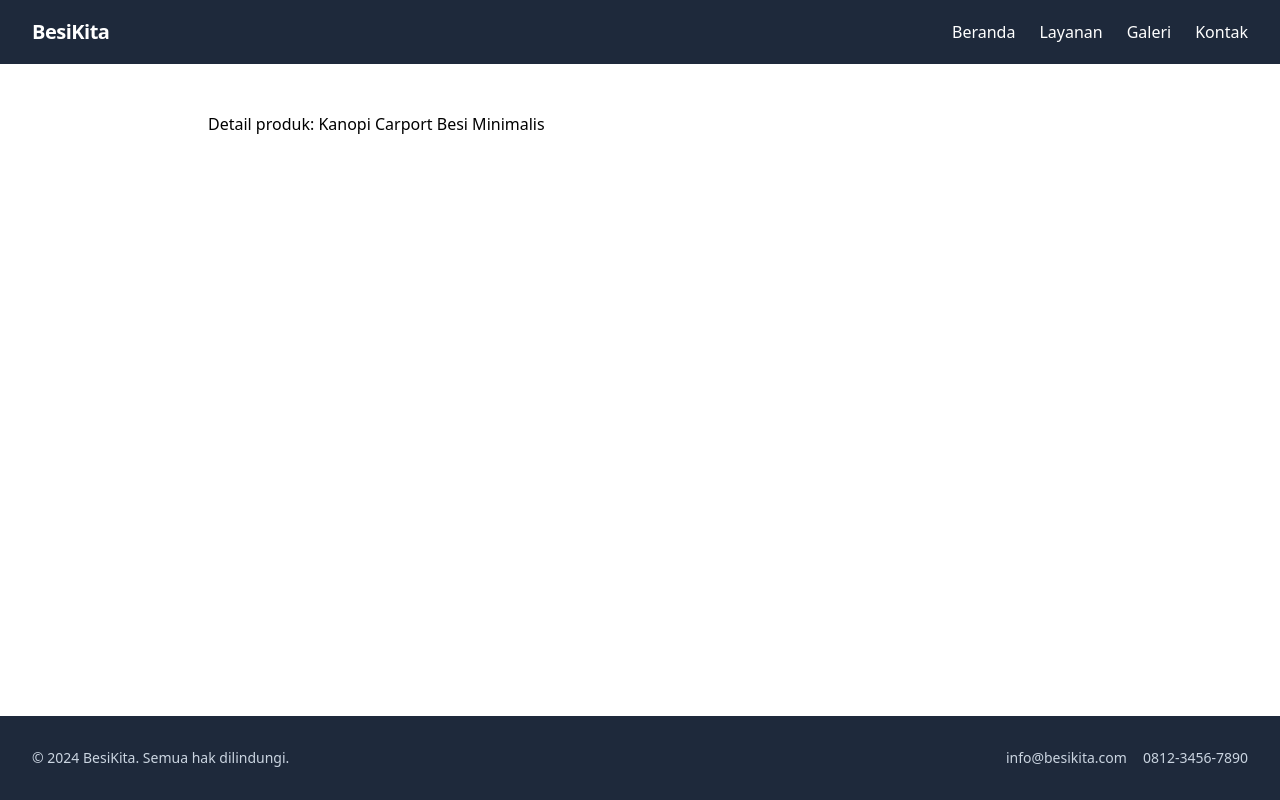
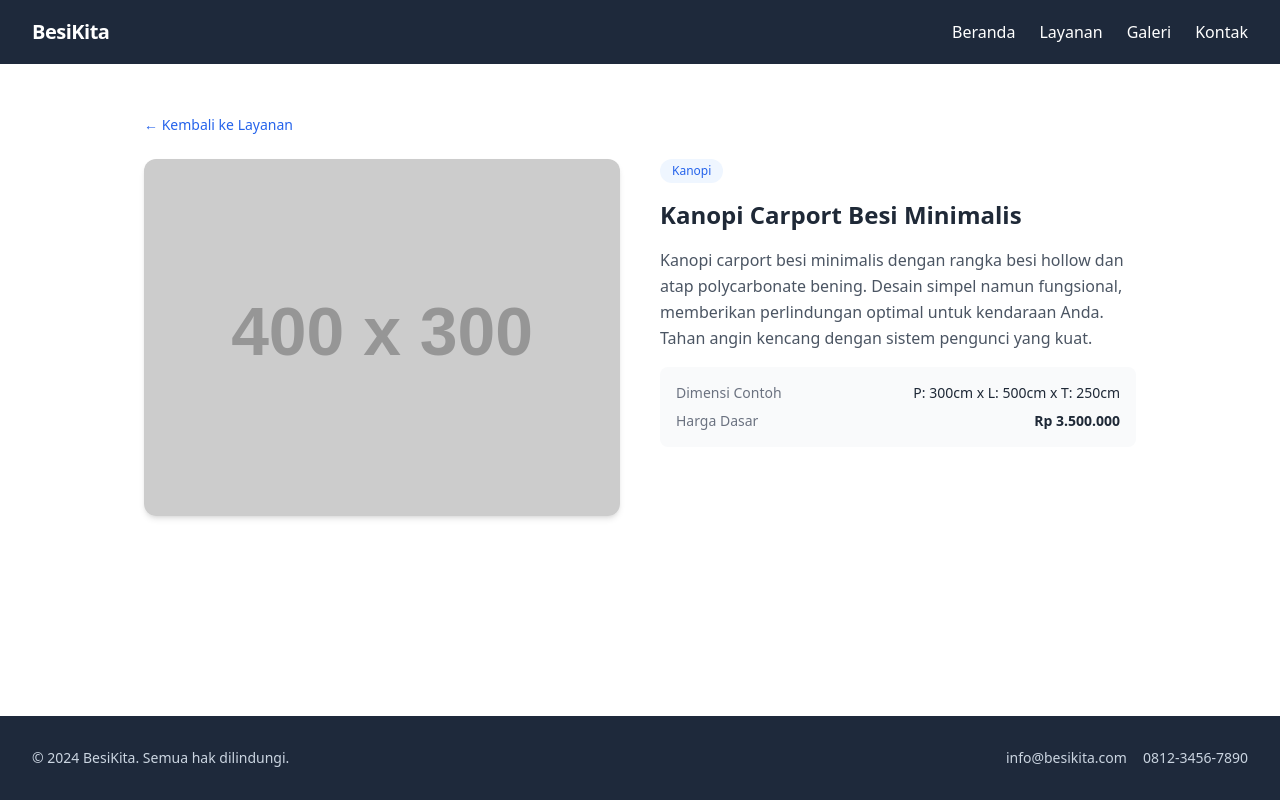
Before and after one commit to ne-he/Besi, a Next.js app: page /product/kanopi-carport-01 in a window 1280 px wide. Built offline with nearby package versions, Linux system fonts and the light colour scheme.

Commit message:
V2: Detail produk lengkap - Tampilkan semua field produk di halaman detail

```diff
--- a/app/product/[id]/page.tsx
+++ b/app/product/[id]/page.tsx
@@ -1,4 +1,5 @@
 import { products } from "@/data/products";
+import Link from "next/link";
 
 interface Props {
   params: { id: string };
@@ -11,14 +12,49 @@ export default function ProductDetailPage({ params }: Props) {
     return (
       <div className="max-w-4xl mx-auto px-4 py-16 text-center">
         <h1 className="text-2xl font-bold text-gray-800 mb-4">Produk tidak ditemukan</h1>
-        <p className="text-gray-600">Produk dengan ID "{params.id}" tidak tersedia.</p>
+        <p className="text-gray-600 mb-6">Produk dengan ID "{params.id}" tidak tersedia.</p>
+        <Link href="/services" className="text-blue-600 hover:underline">
+          ← Kembali ke Layanan
+        </Link>
       </div>
     );
   }
 
   return (
-    <div className="max-w-4xl mx-auto px-4 py-12">
-      <p>Detail produk: {product.nama}</p>
+    <div className="max-w-5xl mx-auto px-4 py-12">
+      <Link href="/services" className="text-sm text-blue-600 hover:underline mb-6 inline-block">
+        ← Kembali ke Layanan
+      </Link>
+      <div className="grid grid-cols-1 md:grid-cols-2 gap-10">
+        <div>
+          <img
+            src={product.gambar}
+            alt={product.nama}
+            className="w-full rounded-xl shadow-md"
+            width={400}
+            height={300}
+          />
+        </div>
+        <div className="flex flex-col gap-4">
+          <span className="text-xs font-medium text-blue-600 bg-blue-50 px-3 py-1 rounded-full w-fit">
+            {product.kategori}
+          </span>
+          <h1 className="text-2xl font-bold text-gray-800">{product.nama}</h1>
+          <p className="text-gray-600 leading-relaxed">{product.deskripsiPanjang}</p>
+          <div className="bg-gray-50 rounded-lg p-4 space-y-2">
+            <div className="flex justify-between text-sm">
+              <span className="text-gray-500">Dimensi Contoh</span>
+              <span className="font-medium text-gray-800">{product.dimensiContoh}</span>
+            </div>
+            <div className="flex justify-between text-sm">
+              <span className="text-gray-500">Harga Dasar</span>
+              <span className="font-semibold text-gray-800">
+                Rp {product.hargaDasar.toLocaleString("id-ID")}
+              </span>
+            </div>
+          </div>
+        </div>
+      </div>
     </div>
   );
 }
```
Also changed, not shown: .kiro/specs/besikita-v2-layanan-produk/tasks.md.
